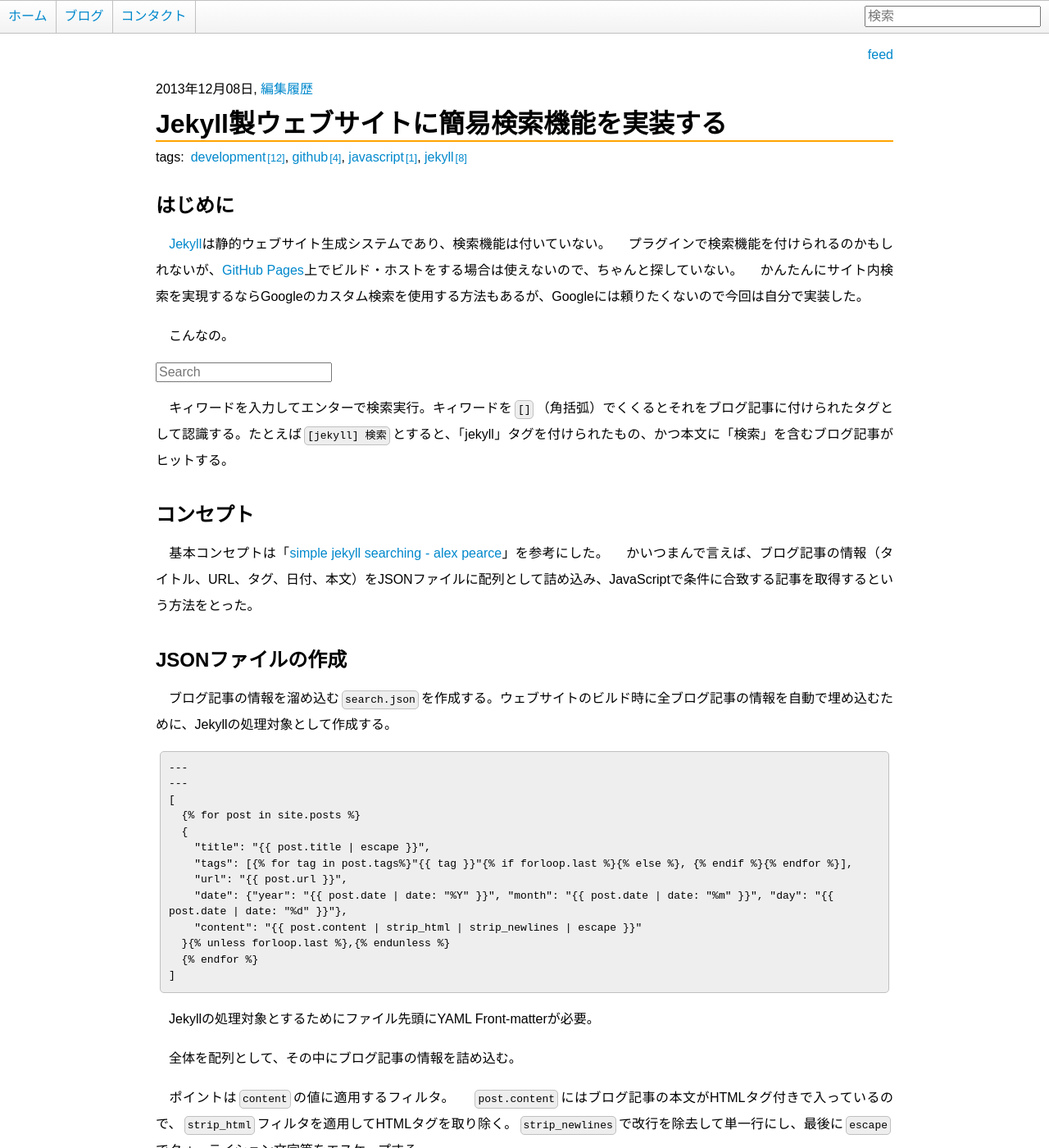
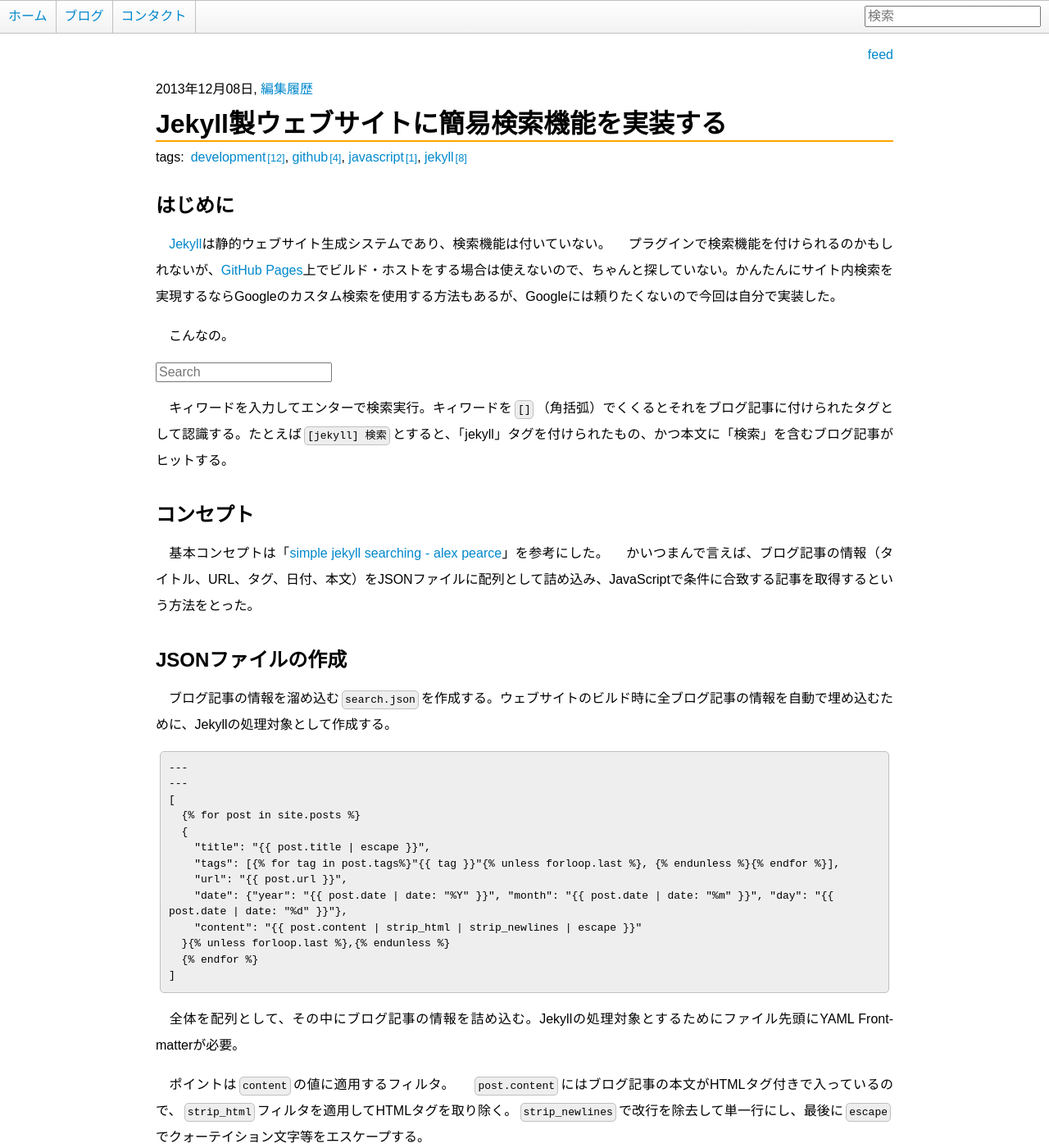
Before and after one commit to GenjiApp/genjiapp.github.io, a Jekyll site: the page built from _posts/2013-12-08-simple-search-feature-on-jekyll-generated-website.md, in a window 1280 px wide and 1400 px high. Shown: the whole window at 82% size. Built offline with Jekyll 4.4.1, drawn with Linux system fonts in a browser that asks for light colours; Markdown is read by kramdown in place of the engine named in the settings; some of the changed lines change nothing that is shown; some of the changed text lies outside the part shown.

Commit message:
fix post '2013-12-08-simple-search-feature-on-jekyll-generated-website'

````diff
--- a/_posts/2013-12-08-simple-search-feature-on-jekyll-generated-website.md
+++ b/_posts/2013-12-08-simple-search-feature-on-jekyll-generated-website.md
@@ -6,8 +6,7 @@
 ## はじめに
 
 　[Jekyll](http://jekyllrb.com)は静的ウェブサイト生成システムであり、検索機能は付いていない。
-　プラグインで検索機能を付けられるのかもしれないが、[GitHub Pages](http://pages.github.com)上でビルド・ホストをする場合は使えないので、ちゃんと探していない。
-　かんたんにサイト内検索を実現するならGoogleのカスタム検索を使用する方法もあるが、Googleには頼りたくないので今回は自分で実装した。
+　プラグインで検索機能を付けられるのかもしれないが、[GitHub Pages](http://pages.github.com)上でビルド・ホストをする場合は使えないので、ちゃんと探していない。かんたんにサイト内検索を実現するならGoogleのカスタム検索を使用する方法もあるが、Googleには頼りたくないので今回は自分で実装した。
 
 　こんなの。
 
@@ -34,7 +33,7 @@
   {% for post in site.posts %}
   {
     "title": "{{ post.title | escape }}",
-    "tags": [{% for tag in post.tags%}"{{ tag }}"{% if forloop.last %}{% else %}, {% endif %}{% endfor %}],
+    "tags": [{% for tag in post.tags%}"{{ tag }}"{% unless forloop.last %}, {% endunless %}{% endfor %}],
     "url": "{{ post.url }}",
     "date": {"year": "{{ post.date | date: "%Y" }}", "month": "{{ post.date | date: "%m" }}", "day": "{{ post.date | date: "%d" }}"},
     "content": "{{ post.content | strip_html | strip_newlines | escape }}"
@@ -44,14 +43,12 @@
 ```
 {% endraw %}
 
-　Jekyllの処理対象とするためにファイル先頭にYAML Front-matterが必要。
-
-　全体を配列として、その中にブログ記事の情報を詰め込む。
+　全体を配列として、その中にブログ記事の情報を詰め込む。Jekyllの処理対象とするためにファイル先頭にYAML Front-matterが必要。
 
 　ポイントは`content`の値に適用するフィルタ。
 　`post.content`にはブログ記事の本文がHTMLタグ付きで入っているので、`strip_html`フィルタを適用してHTMLタグを取り除く。`strip_newlines`で改行を除去して単一行にし、最後に`escape`でクォーテイション文字等をエスケープする。
 
-　JSONファイルが作成できたら、一度Jekyllによる生成後のファイルを検査し（[JSONLint - The JSON Validator](http://jsonlint.com)）、Validなファイルができているかを確認した方が良い。
+　JSONファイルが作成できたら、一度ローカルでビルド、生成されたJSONファイルを検査し（[JSONLint - The JSON Validator](http://jsonlint.com)）、Validなファイルができているかを確認した方が良い。
 
 
 ## 検索フォーム、検索結果ページの作成
````
